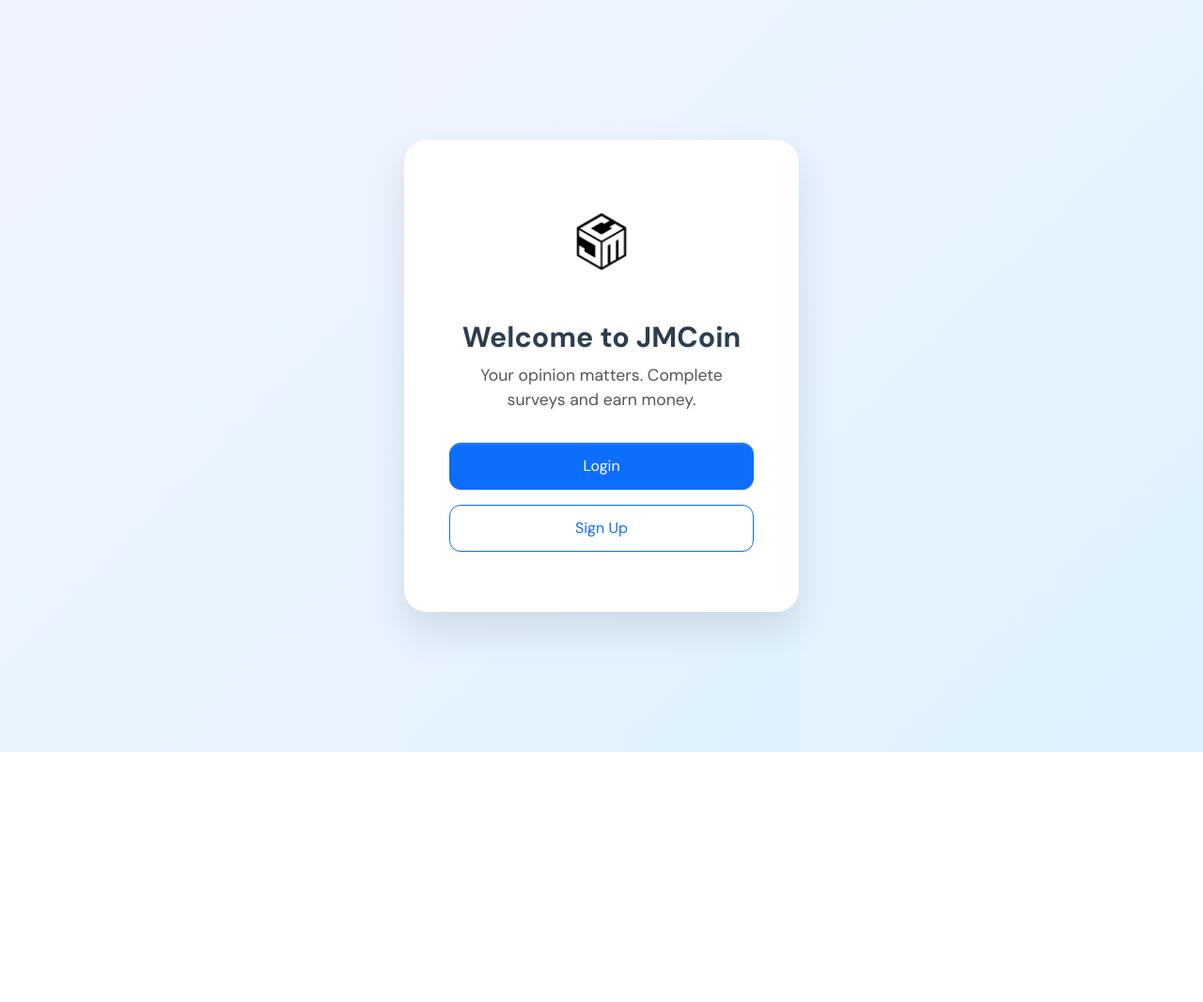
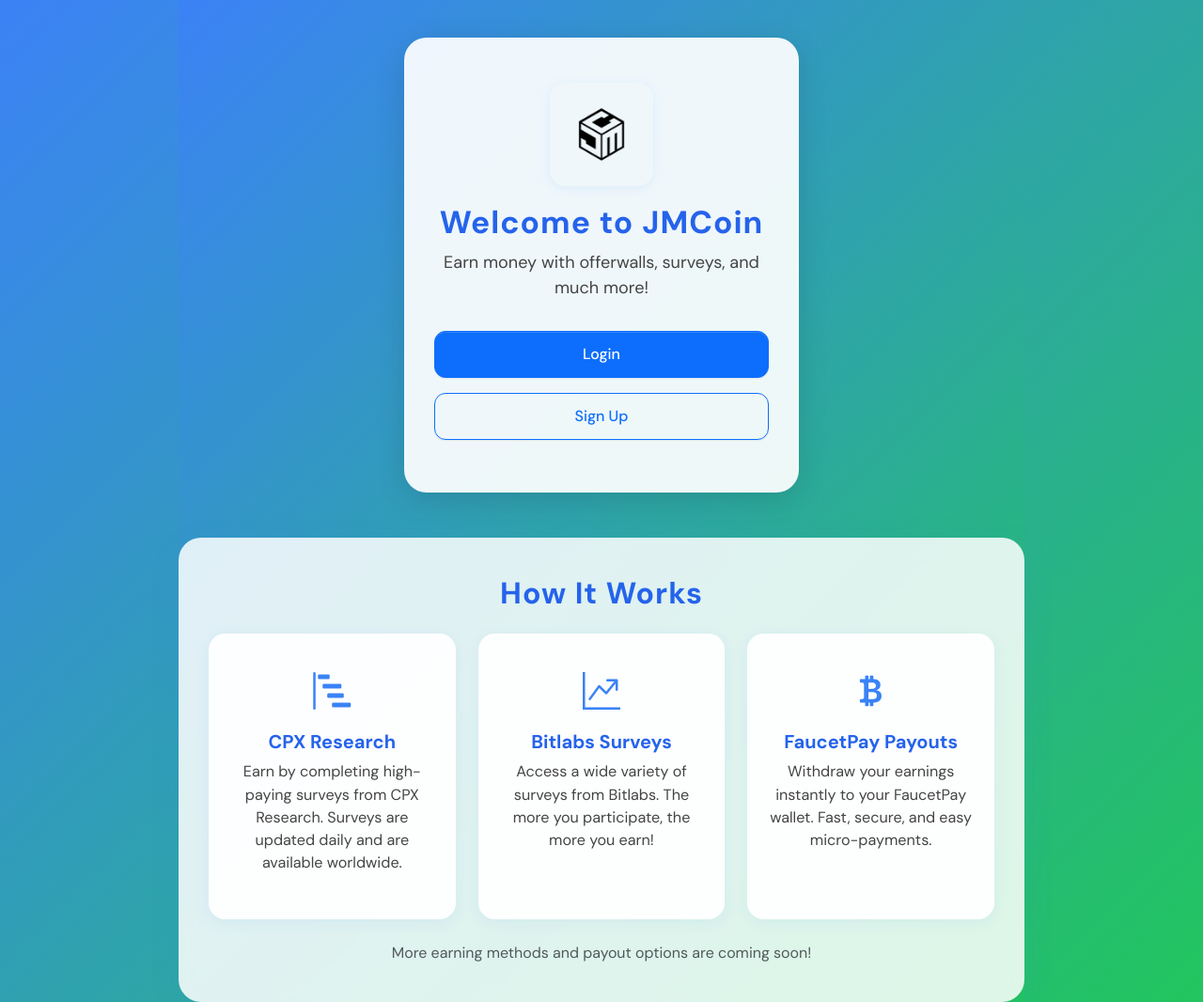
Before and after one commit to JanithMadhura/JMCoin, a website: page frontend/index.html in a window 1280 px wide. Shown: the whole page at 94% size. Before the commit the page ends 800 px from the top, so only its background shows below. Drawn offline with nearby package versions, Linux system fonts and the light colour scheme.

Commit message:
index page

```diff
--- a/frontend/index.html
+++ b/frontend/index.html
@@ -2,83 +2,129 @@
 <html lang="en">
 
 <head>
-
     <meta charset="utf-8">
     <meta name="viewport" content="width=device-width, initial-scale=1">
-    <title>JMCoin</title>
+    <title>JMCoin - Earn for Your Opinion</title>
     <link rel="shortcut icon" type="image/png" href="./assets/images/logos/jmc.jpg" />
     <link rel="stylesheet" href="./assets/css/styles.min.css" />
-
-    <meta charset="utf-8" />
-    <meta name="viewport" content="width=device-width, initial-scale=1" />
-    <title>JMCoin - Earn for Your Opinion</title>
-
-    <!-- Bootstrap CSS -->
     <link href="https://cdn.jsdelivr.net/npm/bootstrap@5.3.0/dist/css/bootstrap.min.css" rel="stylesheet" />
+    <link rel="stylesheet" href="https://cdn.jsdelivr.net/npm/bootstrap-icons@1.10.5/font/bootstrap-icons.css">
 
     <style>
         body, html {
-        height: 100%;
+            min-height: 100vh;
             margin: 0;
-        background: linear-gradient(135deg, #f0f4ff, #dff2ff);
+            background: linear-gradient(135deg, #3b82f6 0%, #22c55e 100%);
+            font-family: 'Segoe UI', Tahoma, Geneva, Verdana, sans-serif;
             display: flex;
+            flex-direction: column;
             align-items: center;
-        justify-content: center;
-        font-family: 'Segoe UI', Tahoma, Geneva, Verdana, sans-serif;
+            justify-content: flex-start;
         }
-
         .landing-container {
-        background: #ffffff;
-        padding: 3rem;
+            background: rgba(255,255,255,0.92);
+            padding: 3rem 2rem 2.5rem 2rem;
             border-radius: 1.5rem;
-        box-shadow: 0 20px 40px rgba(0, 0, 0, 0.1);
+            box-shadow: 0 8px 32px rgba(0,0,0,0.13);
             max-width: 420px;
+            width: 100%;
             text-align: center;
-        animation: fadeIn 0.8s ease-in-out;
+            margin-top: 5vh;
+            backdrop-filter: blur(8px);
+            animation: fadeIn 0.8s;
         }
-
         .logo-img {
-        width: 120px;
+            width: 110px;
             height: auto;
-        margin-bottom: 1.5rem;
+            margin-bottom: 1.2rem;
+            border-radius: 1rem;
+            box-shadow: 0 2px 12px rgba(59,130,246,0.10);
         }
-
         h1 {
-        font-size: 1.9rem;
+            font-size: 2.1rem;
             font-weight: 700;
             margin-bottom: 0.5rem;
-        color: #2c3e50;
+            color: #2563eb;
+            letter-spacing: 1px;
         }
-
         .intro-text {
-        font-size: 1.1rem;
-        color: #555;
+            font-size: 1.13rem;
+            color: #444;
             margin-bottom: 2rem;
         }
-
         .btn-custom {
             width: 100%;
             padding: 0.75rem;
             font-size: 1rem;
             margin-bottom: 1rem;
             border-radius: 0.75rem;
-        transition: all 0.3s ease-in-out;
+            transition: all 0.3s cubic-bezier(.4,2,.6,1);
+            font-weight: 500;
         }
-
         .btn-custom:hover {
-        transform: translateY(-2px);
-        box-shadow: 0 8px 16px rgba(0, 123, 255, 0.2);
+            transform: translateY(-2px) scale(1.03);
+            box-shadow: 0 8px 16px rgba(34,197,94,0.13);
         }
-
+        .features-section {
+            max-width: 900px;
+            margin: 48px auto 0 auto;
+            padding: 2.5rem 2rem;
+            background: rgba(255,255,255,0.85);
+            border-radius: 1.5rem;
+            box-shadow: 0 8px 32px rgba(59,130,246,0.10);
+            backdrop-filter: blur(8px);
+        }
+        .features-section h2 {
+            color: #2563eb;
+            font-weight: 700;
+            margin-bottom: 2rem;
+            letter-spacing: 1px;
+        }
+        .feature-card {
+            border: none;
+            border-radius: 1.1rem;
+            box-shadow: 0 4px 16px rgba(59,130,246,0.07);
+            background: rgba(255,255,255,0.96);
+            transition: box-shadow 0.2s, transform 0.2s;
+            margin-bottom: 1.5rem;
+            padding: 2rem 1.2rem 1.5rem 1.2rem;
+        }
+        .feature-card:hover {
+            box-shadow: 0 12px 40px rgba(34,197,94,0.13);
+            transform: translateY(-4px) scale(1.03);
+        }
+        .feature-icon {
+            font-size: 2.5rem;
+            color: #3b82f6;
+            margin-bottom: 0.7rem;
+            background: linear-gradient(135deg, #3b82f6 60%, #22c55e 100%);
+            -webkit-background-clip: text;
+            -webkit-text-fill-color: transparent;
+        }
+        .feature-card h5 {
+            font-weight: 600;
+            color: #2563eb;
+        }
+        .feature-card p {
+            color: #444;
+            font-size: 1.01rem;
+        }
+        @media (max-width: 900px) {
+            .features-section {
+                padding: 1.5rem 0.5rem;
+            }
+        }
+        @media (max-width: 600px) {
+            .landing-container {
+                padding: 1.5rem 0.5rem 1.2rem 0.5rem;
+            }
+            .features-section {
+                padding: 1.2rem 0.2rem;
+            }
+        }
         @keyframes fadeIn {
-        from {
-            opacity: 0;
-            transform: scale(0.95);
-        }
-        to {
-            opacity: 1;
-            transform: scale(1);
-        }
+            from { opacity: 0; transform: scale(0.95);}
+            to { opacity: 1; transform: scale(1);}
         }
     </style>
 </head>
@@ -86,16 +132,44 @@
 <body>
     <div class="landing-container">
         <img src="assets/images/logos/jmc.jpg" alt="JMCoin Logo" class="logo-img" />
-
         <h1>Welcome to JMCoin</h1>
-        <p class="intro-text">Your opinion matters. Complete surveys and earn money.</p>
-
+        <p class="intro-text">Earn money with offerwalls, surveys, and much more!</p>
         <a href="authentication-login.html" class="btn btn-primary btn-custom">Login</a>
         <a href="authentication-register.html" class="btn btn-outline-primary btn-custom">Sign Up</a>
     </div>
 
+    <!-- Features / How It Works Section -->
+    <section class="features-section">
+        <h2 class="text-center mb-4">How It Works</h2>
+        <div class="row g-4">
+            <div class="col-md-4">
+                <div class="card feature-card text-center h-100">
+                    <div class="feature-icon"><i class="bi bi-bar-chart-steps"></i></div>
+                    <h5 class="mb-2">CPX Research</h5>
+                    <p class="mb-0">Earn by completing high-paying surveys from CPX Research. Surveys are updated daily and are available worldwide.</p>
+                </div>
+            </div>
+            <div class="col-md-4">
+                <div class="card feature-card text-center h-100">
+                    <div class="feature-icon"><i class="bi bi-graph-up-arrow"></i></div>
+                    <h5 class="mb-2">Bitlabs Surveys</h5>
+                    <p class="mb-0">Access a wide variety of surveys from Bitlabs. The more you participate, the more you earn!</p>
+                </div>
+            </div>
+            <div class="col-md-4">
+                <div class="card feature-card text-center h-100">
+                    <div class="feature-icon"><i class="bi bi-currency-bitcoin"></i></div>
+                    <h5 class="mb-2">FaucetPay Payouts</h5>
+                    <p class="mb-0">Withdraw your earnings instantly to your FaucetPay wallet. Fast, secure, and easy micro-payments.</p>
+                </div>
+            </div>
+        </div>
+        <div class="text-center mt-4">
+            <span class="text-muted">More earning methods and payout options are coming soon!</span>
+        </div>
+    </section>
+
     <!-- Bootstrap JS -->
     <script src="https://cdn.jsdelivr.net/npm/bootstrap@5.3.0/dist/js/bootstrap.bundle.min.js"></script>
 </body>
-
 </html>
```
Lines whose indentation alone changed are shown as unchanged.
